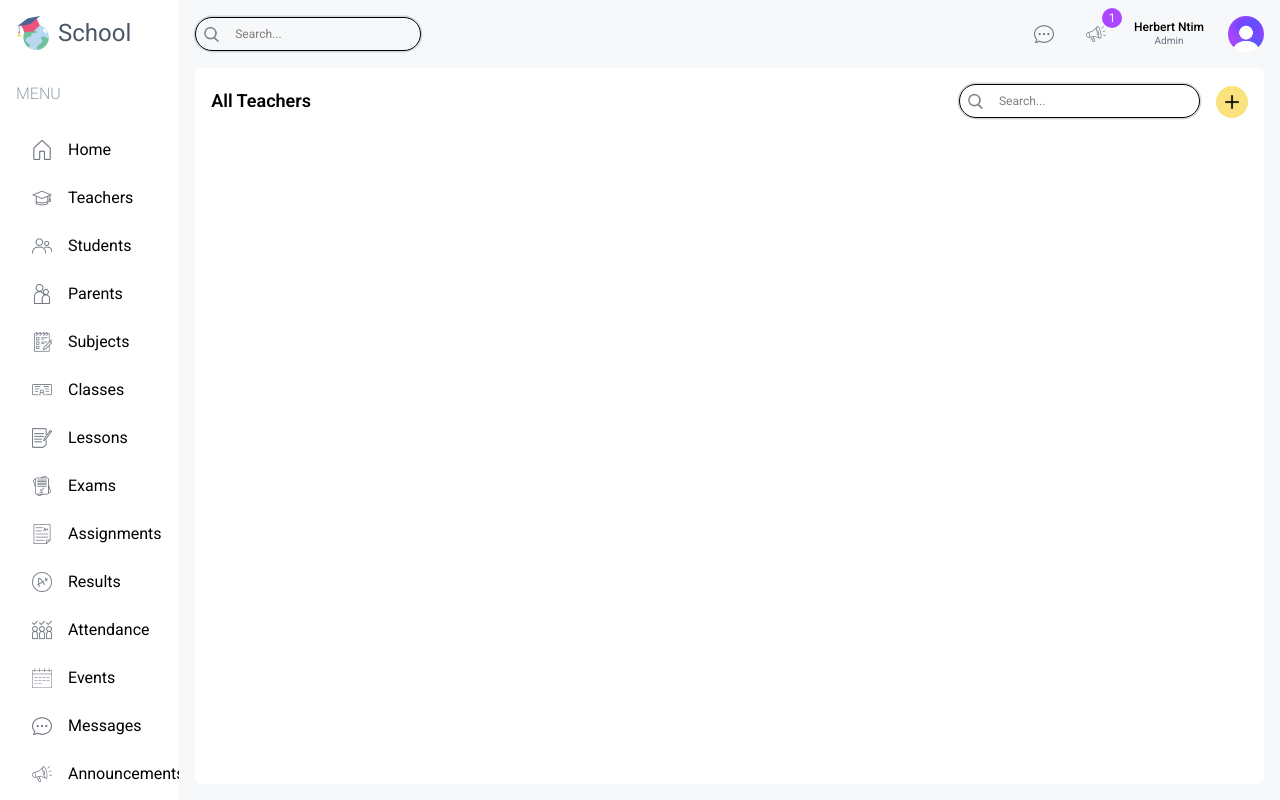
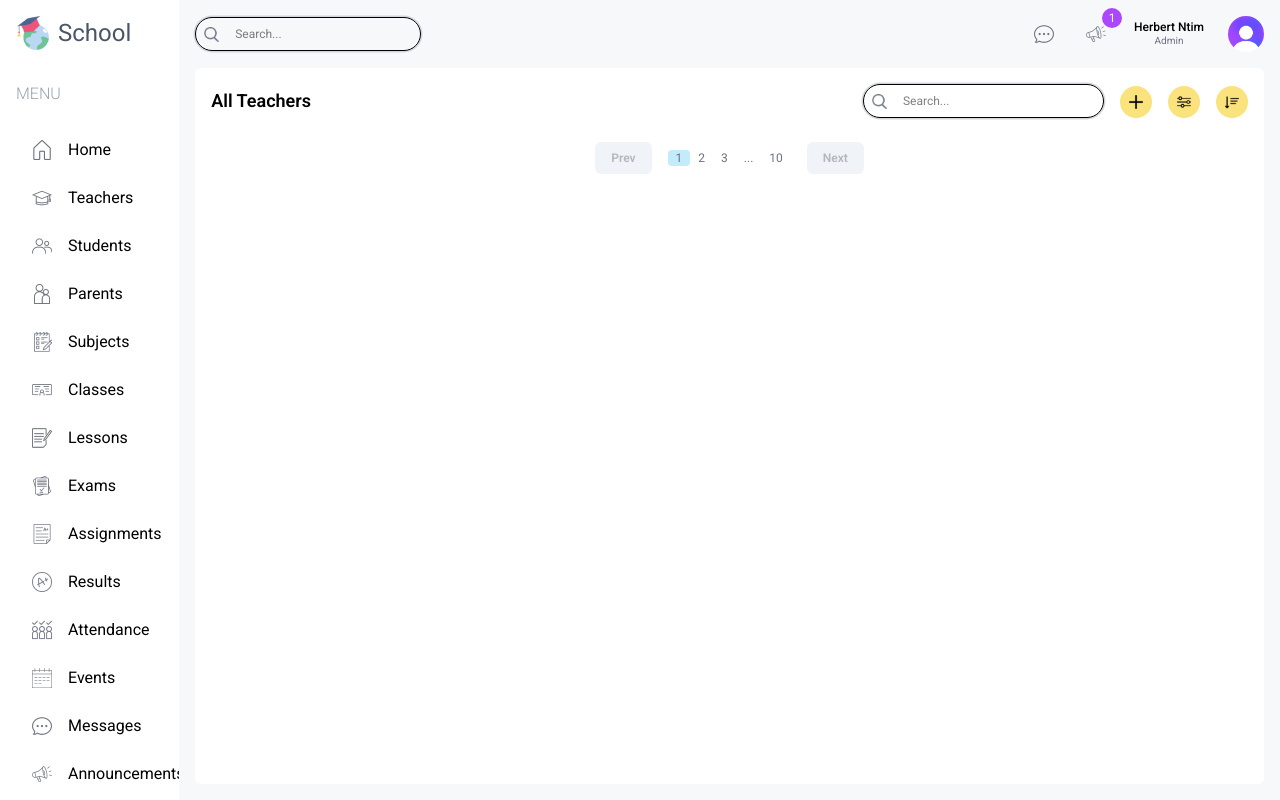
Before and after one commit to HerbertNtim/school-management, a Next.js app: page /list/teachers in a window 1280 px wide. Built offline with nearby package versions, Linux system fonts and the light colour scheme.

Commit message:
dev: developed pagination

```diff
--- a/src/app/(dashboard)/list/teachers/page.tsx
+++ b/src/app/(dashboard)/list/teachers/page.tsx
@@ -1,3 +1,4 @@
+import Pagination from '@/components/Pagination'
 import TableSearch from '@/components/TableSearch'
 import Image from 'next/image'
 import React from 'react'
@@ -6,6 +7,14 @@ const buttonList = [
   {
     name: 'Add Teacher',
     icon: '/plus.png'
+  },
+  {
+    name: 'Filter',
+    icon: '/filter.png'
+  },
+  {
+    name: "sort",
+    icon: '/sort.png'
   }
 ]
 
@@ -29,7 +38,7 @@ const TeachersList = () => {
       {/* LIST */}
       <div></div>
       {/* PAGINATION */}
-      <div></div>
+      <Pagination />
     </div>
   )
 }
--- /dev/null
+++ b/src/components/Pagination.tsx
@@ -0,0 +1,22 @@
+import React from 'react'
+
+const Pagination = () => {
+  return (
+    <div className="p-4 flex items-center justify-center text-gray-500">
+      <button className='py-2 px-4 rounded-md bg-slate-200 text-xs font-semibold disabled:opacity-50 disabled:cursor-not-allowed' disabled>
+        Prev
+      </button>
+      <div className='flex items-center justify-between text-xs p-4'>
+        <button className='px-2 rounded-sm bg-sky'>1</button>
+        <button className='px-2 rounded-sm'>2</button>
+        <button className='px-2 rounded-sm'>3</button>
+        <button className='px-2 rounded-sm'>...</button>
+        <button className='px-2 rounded-sm'>10</button>
+
+      </div>
+      <button className='py-2 px-4 rounded-md bg-slate-200 text-xs font-semibold disabled:opacity-50 disabled:cursor-not-allowed' disabled>Next</button>
+    </div>
+  )
+}
+
+export default Pagination
```
